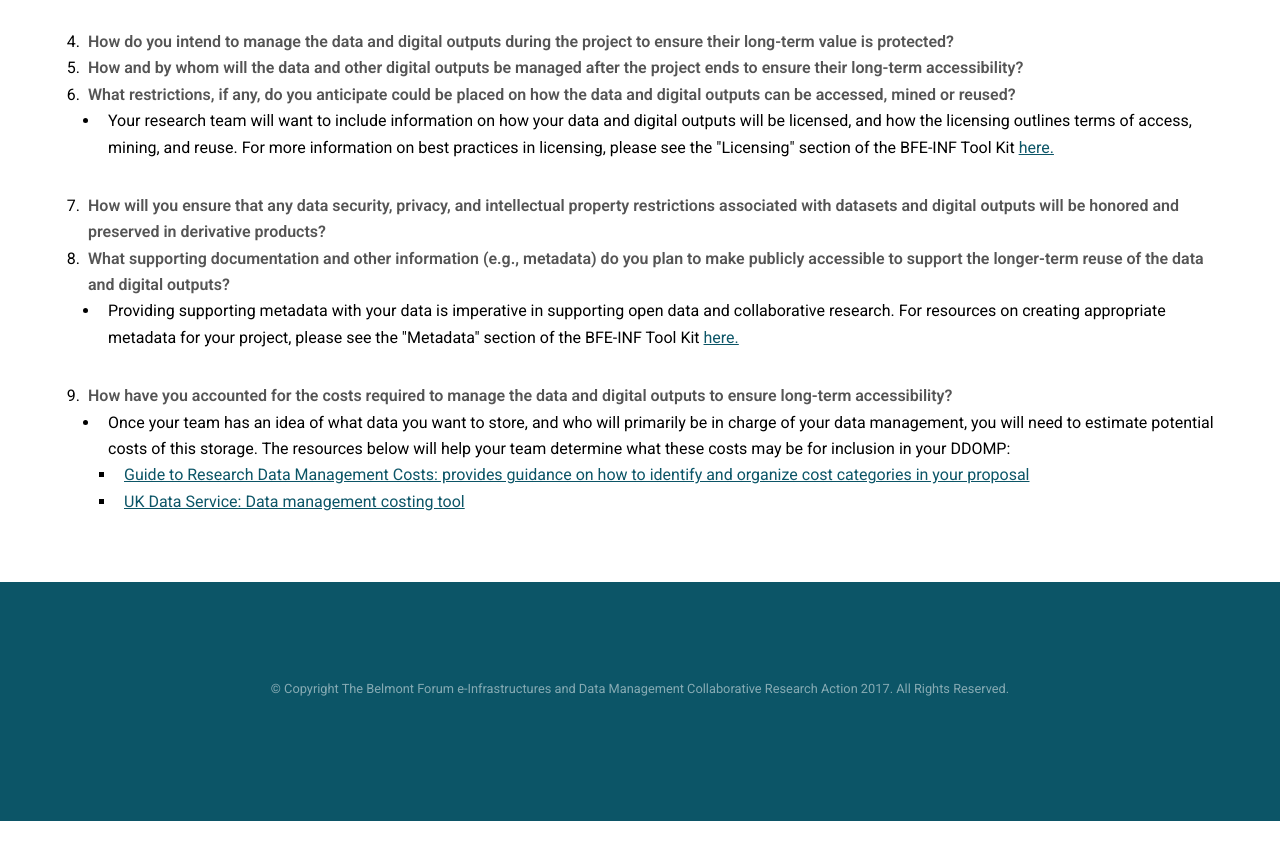
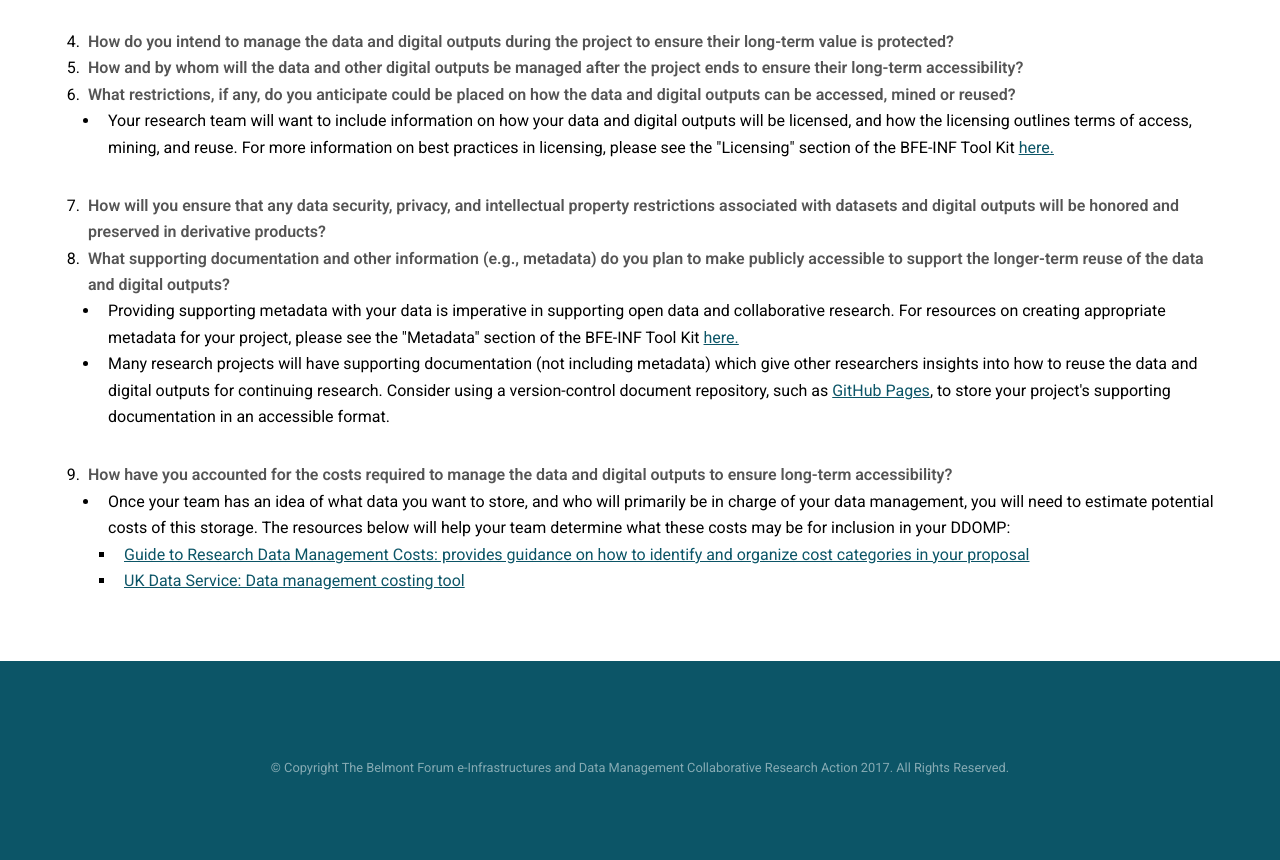
Before and after one commit to bfe-inf/toolkit, a Jekyll site: the page ddomp-fullproposal.html, which Jekyll copies as it is, in a window 1280 px wide and 900 px high, scrolled down 1473 px. Shown: the top 860 px of the window. Built offline with Jekyll 4.4.1, drawn with Linux system fonts in a browser that asks for light colours; before the commit the page ends 2294 px from its top, so only the background shows below that.

Commit message:
Update ddomp-fullproposal.html

```diff
--- a/ddomp-fullproposal.html
+++ b/ddomp-fullproposal.html
@@ -79,6 +79,7 @@
 						<li><strong>What supporting documentation and other information (e.g., metadata) do you plan to make publicly accessible to support the longer-term reuse of the data and digital outputs?</strong></li>
 							<ul>
 								<li>Providing supporting metadata with your data is imperative in supporting open data and collaborative research. For resources on creating appropriate metadata for your project, please see the "Metadata" section of the BFE-INF Tool Kit <a href="https://bfe-inf.github.io/tool-kit/bp&s-metadata.html" target="_blank">here.</a></li>
+								<li>Many research projects will have supporting documentation (not including metadata) which give other researchers insights into how to reuse the data and digital outputs for continuing research. Consider using a version-control document repository, such as <a href="https://pages.github.com/" target="_blank">GitHub Pages</a>, to store your project's supporting documentation in an accessible format.</li>
 							</ul>
 						<li><strong>How have you accounted for the costs required to manage the data and digital outputs to ensure long-term accessibility?</strong></li>
 							<ul>
```
